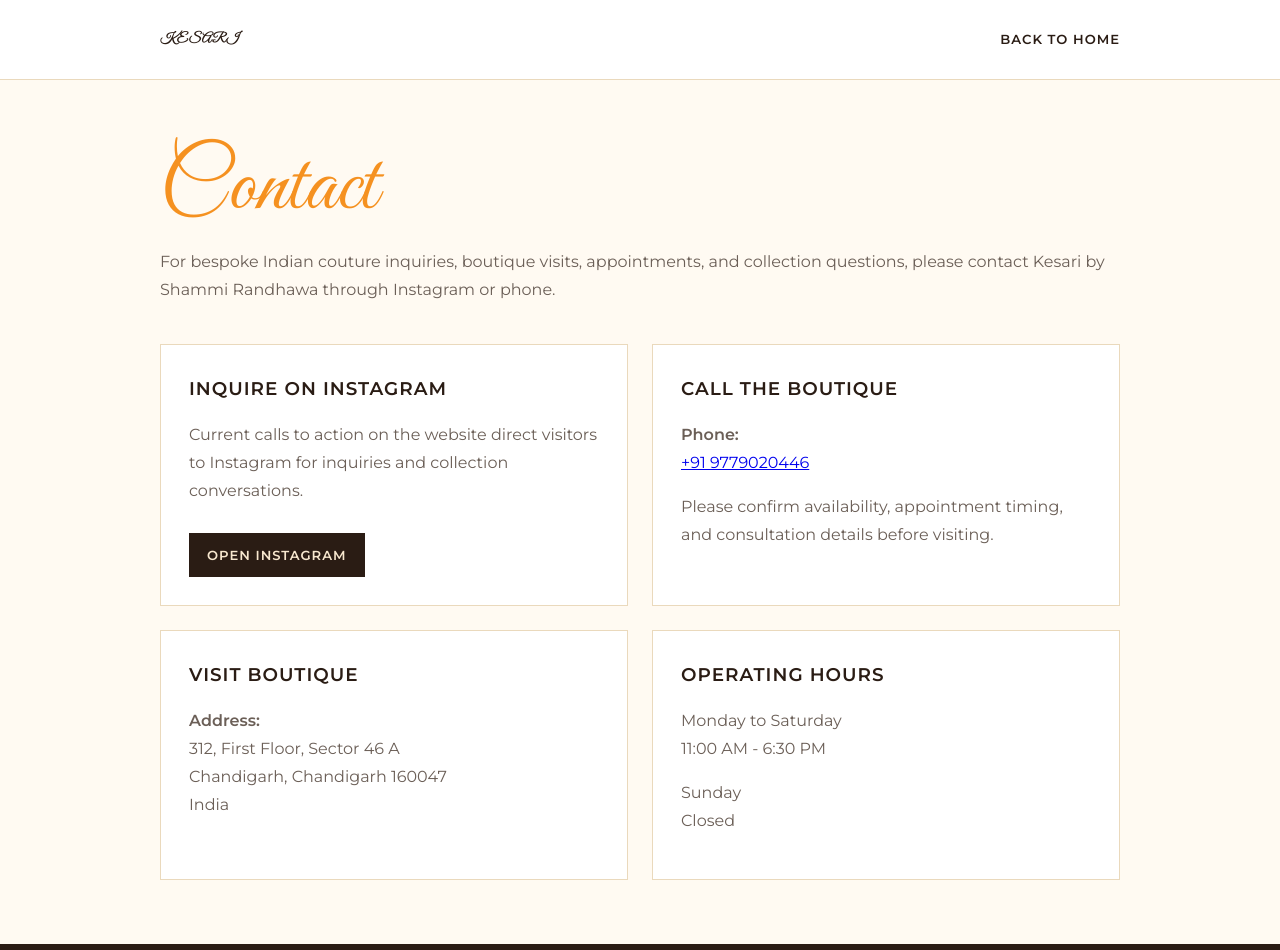
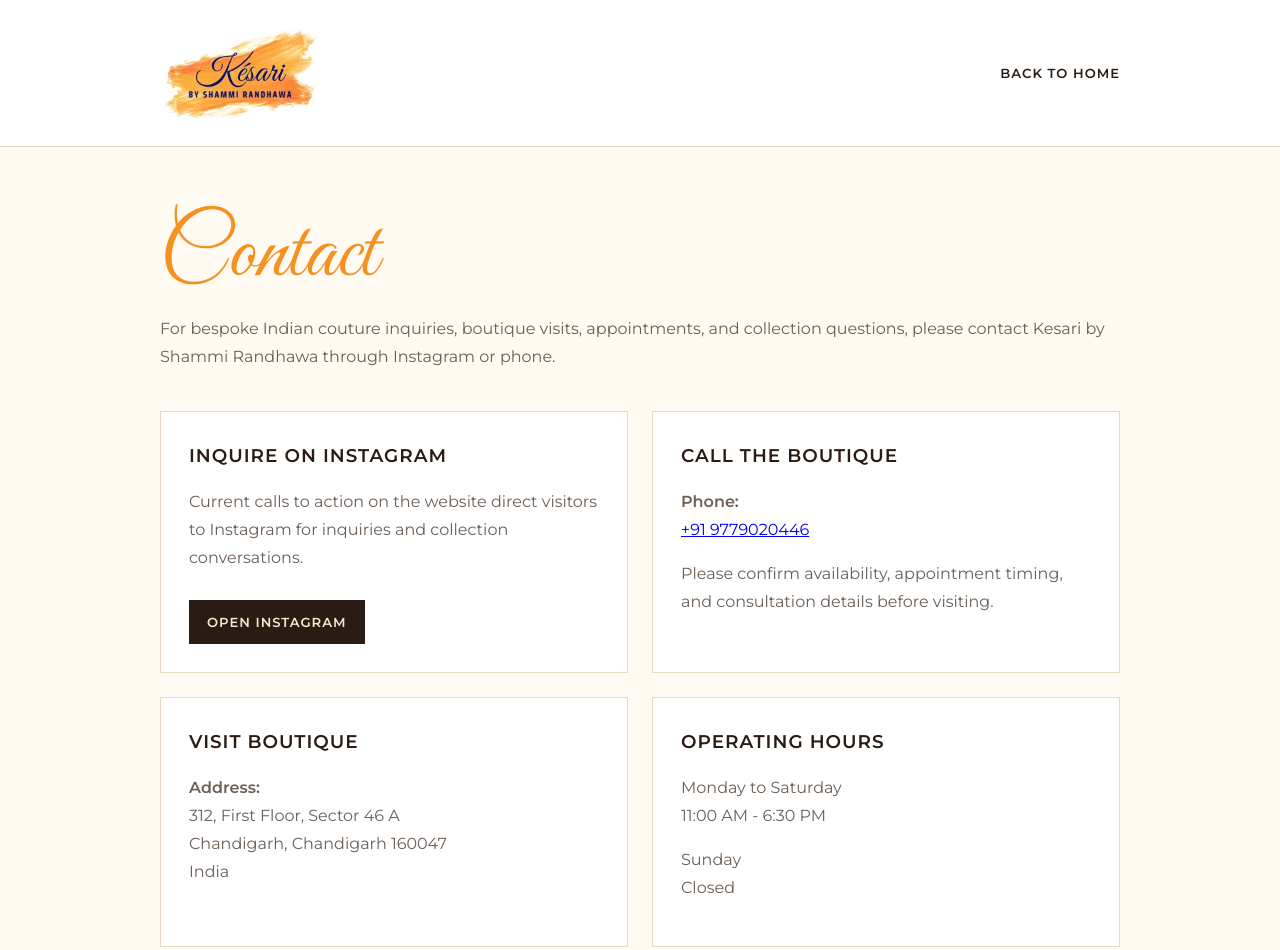
Before and after one commit to crusaderjatt-ship-it/kesaribyshammirandhawa, a website: page contact.html in a window 1280 px wide. Shown: the top 950 px of the page. Drawn offline with Linux system fonts and the light colour scheme.

Commit message:
Add logo to information pages

```diff
--- a/contact.html
+++ b/contact.html
@@ -63,7 +63,8 @@
         header { padding: 28px 0; background: #fff; border-bottom: 1px solid var(--line); }
         .brand { display: flex; align-items: center; justify-content: space-between; gap: 24px; }
         .brand a { color: var(--dark); text-decoration: none; font-weight: 600; letter-spacing: 1px; text-transform: uppercase; font-size: 0.82rem; }
-        .brand-name { font-family: var(--font-heading); color: var(--orange); font-size: clamp(2.4rem, 7vw, 4rem); line-height: 1; text-transform: none; letter-spacing: 0; font-weight: 400; }
+        .brand-logo { display: inline-flex; align-items: center; }
+        .brand-logo img { width: 160px; height: auto; display: block; }
         main { padding: 64px 0; }
         h1 { font-family: var(--font-heading); color: var(--orange); font-size: clamp(3rem, 9vw, 5.5rem); line-height: 1; font-weight: 400; margin: 0 0 16px; }
         h2 { margin: 0 0 12px; font-size: 1.15rem; letter-spacing: 1px; text-transform: uppercase; }
@@ -80,7 +81,9 @@
 <body>
     <header>
         <div class="container brand">
-            <a class="brand-name" href="/">Kesari</a>
+            <a class="brand-logo" href="/" aria-label="Kesari by Shammi Randhawa Home">
+                <img src="assets/optimized/logo-small.webp" width="240" height="135" alt="Kesari by Shammi Randhawa Logo" decoding="async">
+            </a>
             <a href="/">Back to Home</a>
         </div>
     </header>
```
Also changed, not shown: privacy-policy.html (+5 -2 lines), terms-and-conditions.html (+5 -2 lines).
